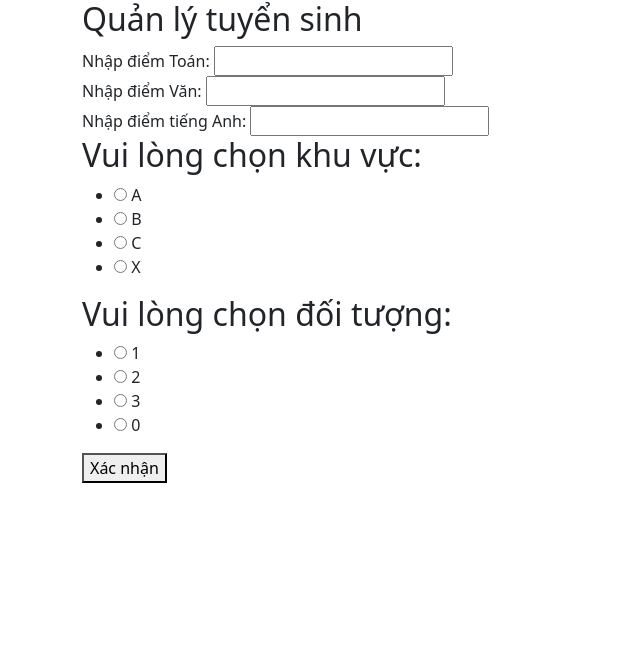
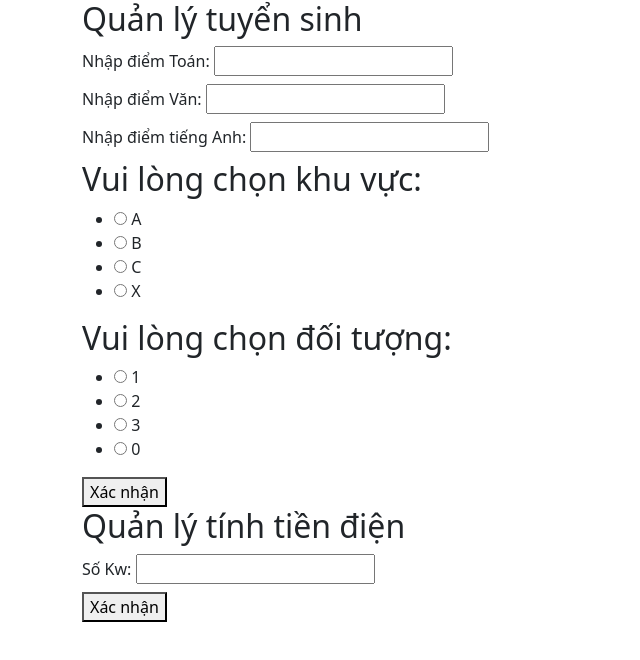
Before and after one commit to QuyenNguyen230698/NguyenCongQuyen_BC71_BaiTap_JS_Buoi15, a plain HTML site: page index.html in a window 1280 px wide. Shown: the whole page, without its empty margins (0-640 px from the left). Drawn offline with nearby package versions, Linux system fonts and the light colour scheme.

Commit message:
update tinhTienDien Quyen

```diff
--- a/index.html
+++ b/index.html
@@ -22,16 +22,16 @@
     <!-- Bài tập quản lý tuyển sinh -->
     <div class="container">
       <div>
-        <h2>Quản lý tuyển sinh </h2>
+        <h2>Quản lý tuyển sinh</h2>
         <!-- nhập điểm -->
       </div>
-        <div>
+      <div>
         <label for="math">Nhập điểm Toán:</label>
-        <input type="text" id="math" value="" /><br>
+        <input type="text" id="math" value="" class="mb-2" /><br />
         <label for="math">Nhập điểm Văn:</label>
-        <input type="text" id="literature" value="" /><br>
+        <input type="text" id="literature" value="" class="mb-2" /><br />
         <label for="math">Nhập điểm tiếng Anh:</label>
-        <input type="text" id="english" value="" /><br>
+        <input type="text" id="english" value="" class="mb-2" /><br />
       </div>
       <!-- Khu vực -->
       <div>
@@ -108,6 +108,18 @@
     </div>
 
     <!-- Bài tập tính tiền điện -->
+    <div class="container">
+      <h2>Quản lý tính tiền điện</h2>
+      <div>
+        <label for="ten">Số Kw:</label>
+        <input type="text" id="kw" class="mb-2" />
+      </div>
+      <div style="clear: both"></div>
+      <div>
+        <button id="tienDien" onclick="tinhTienDien()">Xác nhận</button>
+      </div>
+      <div id="kqTienDien"></div>
+    </div>
 
     <!-- Bài tập tính thuế thu nhập cá nhân -->
 
--- a/js/index.js
+++ b/js/index.js
@@ -48,6 +48,51 @@ function tinhDiem() {
 }
 //Bài tập tính tiền điện
 
+function tinhTienDien() {
+    var nhapKwDien = document.getElementById('kw').value * 1;
+    console.log("🚀 ~ tinhTienDien ~ nhapKwDien:", nhapKwDien)
+    var kwPriceOne = null;
+    var kwPriceTwo = null;
+    var kwPriceThree = null;
+    var kwPriceFour = null;
+    var kwPriceFive = null;
+    var total = null;
+    if (nhapKwDien > 0 && nhapKwDien <= 50) {
+        var kwPriceOne = 500;
+        var total = nhapKwDien * kwPriceOne;
+        console.log("🚀 ~ tinhTienDien ~ total:", total)
+    } else if (nhapKwDien > 50 && nhapKwDien <= 100) {
+        var kwPriceOne = 500;
+        var kwPriceTwo = 650;
+        var total = 50 * kwPriceOne + (nhapKwDien - 50) * kwPriceTwo;
+        console.log("🚀 ~ tinhTienDien ~ total:", total)
+    } else if (nhapKwDien > 100 && nhapKwDien <= 200) {
+        var kwPriceOne = 500;
+        var kwPriceTwo = 650;
+        var kwPriceThree = 850;
+        var total = 50 * kwPriceOne + 50 * kwPriceTwo + (nhapKwDien - 100) * kwPriceThree;
+        console.log("🚀 ~ tinhTienDien ~ total:", total)
+    } else if (nhapKwDien > 200 && nhapKwDien <= 350) {
+        var kwPriceOne = 500;
+        var kwPriceTwo = 650;
+        var kwPriceThree = 850;
+        var kwPriceFour = 1100;
+        var total = 50 * kwPriceOne + 50 * kwPriceTwo + 100 * kwPriceThree + (nhapKwDien - 200) * kwPriceFour;
+        console.log("🚀 ~ tinhTienDien ~ total:", total)
+    } else {
+        var kwPriceOne = 500;
+        var kwPriceTwo = 650;
+        var kwPriceThree = 850;
+        var kwPriceFour = 1100;
+        var kwPriceFive = 1300;
+        var total = 50 * kwPriceOne + 50 * kwPriceTwo + 100 * kwPriceThree + 150 * kwPriceFour + (nhapKwDien - 350) * kwPriceFive;
+        console.log("🚀 ~ tinhTienDien ~ total:", total)
+    }
+    document.getElementById("kqTienDien").innerHTML =
+    total + " VND / " + nhapKwDien + " Kw";
+}
 //Bài tập tính thuế thu nhập cá nhân
 
+
+
 //Bài tập tính tiền cáp
```
